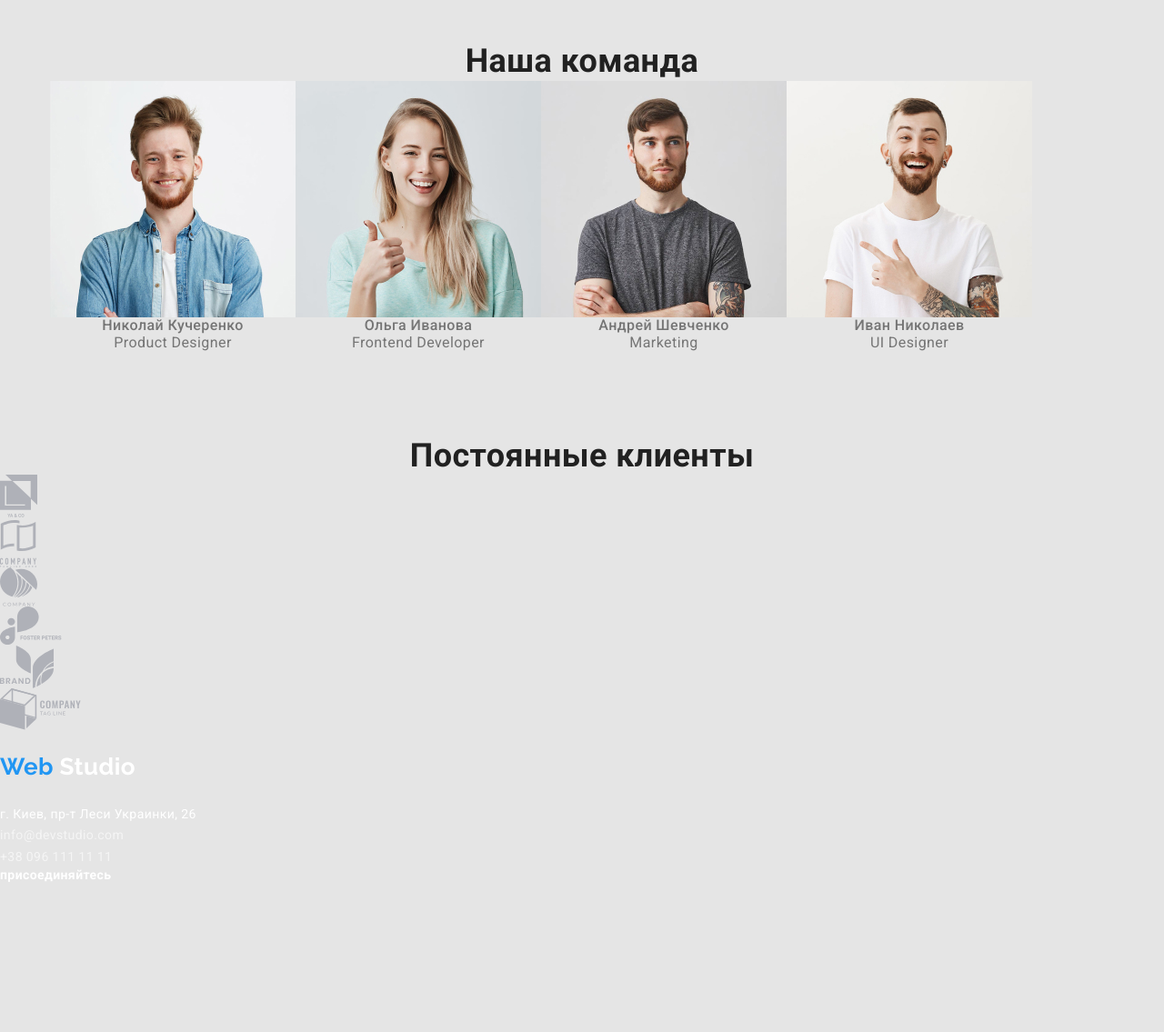
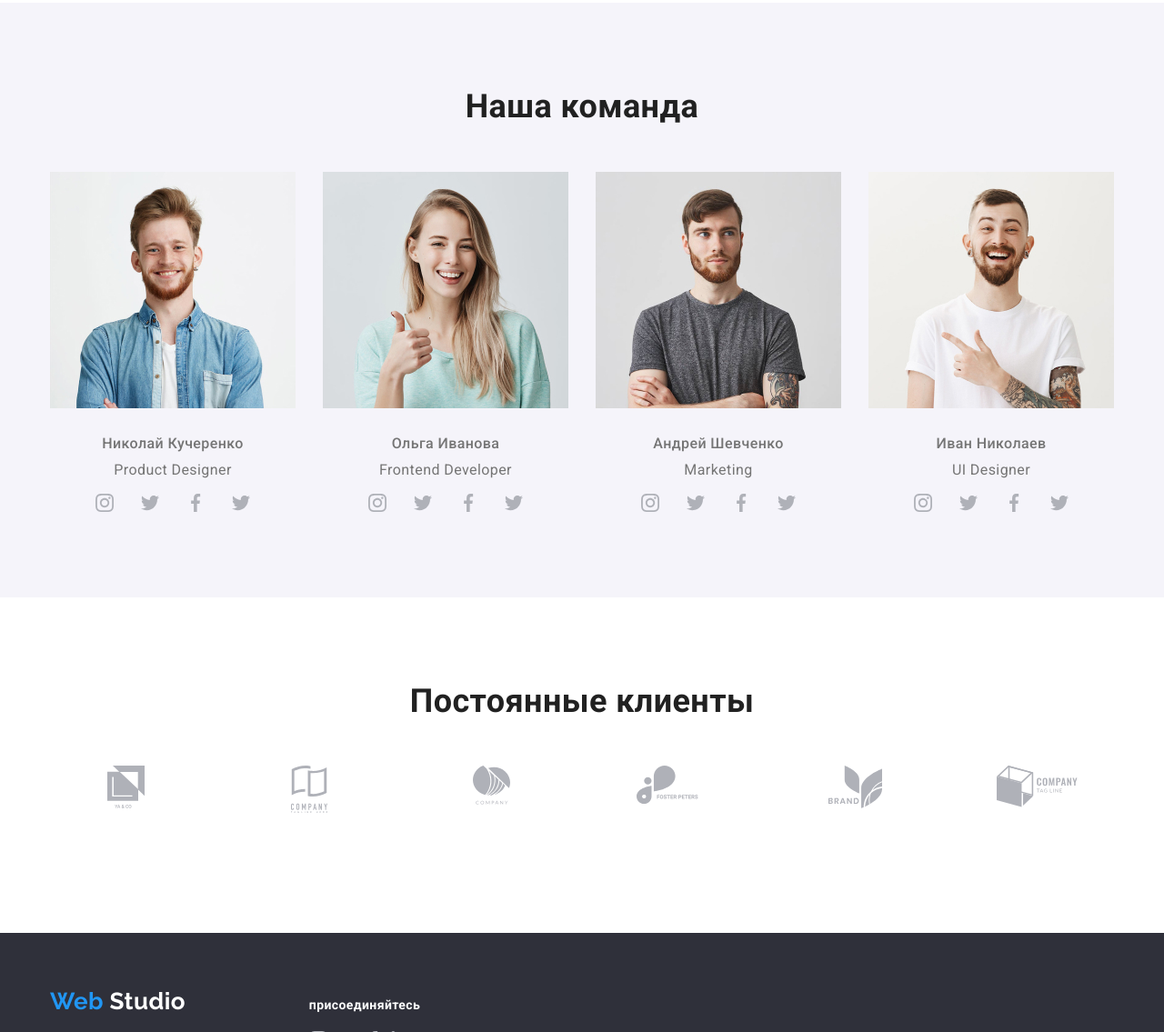
Before and after one commit to Natalia2525/goit-markup-hw-03, a plain HTML site: page index.html in a window 1280 px wide. Shown: the part 1665-2800 px from the top of the page at 91% size. Before the commit the page ends 2636 px from the top, so only its background shows below. Drawn offline with Linux system fonts and the light colour scheme.

Commit message:
ДОлавлено офорление страницы Студия

```diff
--- a/css/styles.css
+++ b/css/styles.css
@@ -45,7 +45,7 @@ ul{
 
 body {
     color: var(--primary-text-color);
-    background: #E5E5E5;
+    background-color: var(--primary-white-color);
     font-family: var(--main-font);
     letter-spacing: 0.03em;
     font-size: 14px;
@@ -67,7 +67,7 @@ body {
     align-items: center;
 }
 
-.logo {
+.logo-main {
     margin-right: 85px;
     padding-top: 25px;
     padding-bottom: 24px;
@@ -137,6 +137,7 @@ body {
 
 
 .hero {
+    background-color: brown;
     margin-bottom: 30px;
     padding-top: 200px;
 
@@ -180,6 +181,11 @@ body {
 }
 
 .about-us-img {
+    padding-top: 25px;
+    padding-right: 100px;
+    padding-bottom: 25px;
+    padding-left: 100px;
+
     border-radius: 4px;
 }
 
@@ -230,11 +236,29 @@ body {
 
 /*  Наша команда  */
 
+.team {
+    background: #F5F4FA;
+}
+
 .team-list {
     display: flex;
+    margin-top: 50px;
+    padding-bottom: 94px;
+}
+
+.social-list {
+    display: flex;
+    margin-top: 16px;
+    justify-content: center;
+}
+
+.team-list li:not(:last-child) {
+    margin-right: 30px;
 }
 
 .team-list-header {
+    margin-top: 30px;
+
     font-weight: 500;
     font-size: 16px;
     line-height: 1.18;
@@ -242,22 +266,77 @@ body {
 }
 
 .team-list-item {
+    margin-top: 10px;
+
     color: var(--primary-text-color);
     font-size: 16px;
     line-height: 1.18;
     text-align: center;
 }
 
+/*  Постоянные клиенты */
+
+.company-list {
+    display: flex;
+    margin-top: 50px;
+    padding-bottom: 94px;
+    justify-content: center;
+}
+
+.company-list-item:not(:last-child) {
+    margin-right: 30px;
+}
+
+.company-list-item .link{
+    width: 170px;
+    height: 90px;
+}
+
+.images {
+    display: block;
+    margin: auto;
+}
+
+
 /* Футер */
+
+.footer {
+    background-color: #2F303A;
+}
+
+.logo-footer {
+    padding-top: 60px;
+
+    color: var(--logo-color);
+    font-family: var(--secondary-font);
+    font-weight: 700;
+    font-size: 26px;
+    line-height: 1.2;
+}
+
+.footer .container {
+    display: flex;
+}
 
 .logo-studio {
     color: var(--primary-white-color);
+}
+
+.address-list {
+    margin-top: 20px;
+    margin-right: 69px;
+    padding-bottom: 60px;
 }
 
 .address .link {
     color: var(--primary-white-color);
     line-height: 1.71;
 }
+.mail,
+.tel {
+    margin-top: 9px;
+}
+
 
 .mail .link,
 .tel .link {
@@ -270,6 +349,23 @@ body {
     font-weight: 700;
 }
 
+..mail {
+    margin-top: 9px;
+}
+
+.footer-social {
+    /* padding-top: 72PX; */
+    margin-top: 72px;
+}
+
+.footer-social-list  {
+    display: flex;
+    margin-top: 20px;
+}
+
+.footer-social-list li:not(:last-child) {
+    margin-right: 10px;
+}
 
 /*  Вкладка  Портфолио */
 /*  Фильтр */
--- a/index.html
+++ b/index.html
@@ -13,7 +13,7 @@
     <header class="header">
       <div class="container">
         <nav class="navigation">
-          <a class="logo link" href="./index.html">
+          <a class="logo-main link" href="./index.html">
             <span class="logo-web">Web</span> Studio
           </a>
           <ul class="site-nav">
@@ -122,16 +122,24 @@
           <p class="team-list-item">Product Designer</p>
           <ul class="social-list">
             <li>
-              <a class="social-list-item" href="" aria-label="инстаграм"></a>
+              <a class="social-list-item" href="" aria-label="инстаграм">
+                <img src="./images/social-icon/instagram.svg" alt="инстаграм">
+              </a>
             </li>
             <li>
-              <a class="social-list-item" href="" aria-label="твиттер"></a>
+              <a class="social-list-item" href="" aria-label="твиттер">
+              <img src="./images/social-icon/twitter.svg" alt="твиттер">
+            </a>
             </li>
             <li>
-              <a class="social-list-item" href="" aria-label="фейсбук"></a>
+              <a class="social-list-item" href="" aria-label="фейсбук">
+              <img src="./images/social-icon/facebook.svg" alt="фейсбук">
+            </a>
             </li>
             <li>
-              <a class="social-list-item" href="" aria-label="линкедин"></a>
+              <a class="social-list-item" href="" aria-label="линкедин">
+              <img src="./images/social-icon/twitter.svg" alt="линдекин">
+            </a>
             </li>
           </ul>
         </li>
@@ -141,16 +149,24 @@
           <p class="team-list-item">Frontend Developer</p>
           <ul class="social-list">
             <li>
-              <a class="social-list-item" href="" aria-label="инстаграм"></a>
+              <a class="social-list-item" href="" aria-label="инстаграм">
+                <img src="./images/social-icon/instagram.svg" alt="инстаграм">
+              </a>
             </li>
             <li>
-              <a class="social-list-item" href="" aria-label="твиттер"></a>
+              <a class="social-list-item" href="" aria-label="твиттер">
+                <img src="./images/social-icon/twitter.svg" alt="твиттер">
+              </a>
             </li>
             <li>
-              <a class="social-list-item" href="" aria-label="фейсбук"></a>
+              <a class="social-list-item" href="" aria-label="фейсбук">
+                <img src="./images/social-icon/facebook.svg" alt="фейсбук">
+              </a>
             </li>
             <li>
-              <a class="social-list-item" href="" aria-label="линкедин"></a>
+              <a class="social-list-item" href="" aria-label="линкедин">
+                <img src="./images/social-icon/twitter.svg" alt="линдекин">
+              </a>
             </li>
           </ul>
         </li>
@@ -160,16 +176,24 @@
           <p class="team-list-item">Marketing</p>
           <ul class="social-list">
             <li>
-              <a class="social-list-item" href="" aria-label="инстаграм"></a>
+              <a class="social-list-item" href="" aria-label="инстаграм">
+                <img src="./images/social-icon/instagram.svg" alt="инстаграм">
+              </a>
             </li>
             <li>
-              <a class="social-list-item" href="" aria-label="твиттер"></a>
+              <a class="social-list-item" href="" aria-label="твиттер">
+                <img src="./images/social-icon/twitter.svg" alt="твиттер">
+              </a>
             </li>
             <li>
-              <a class="social-list-item" href="" aria-label="фейсбук"></a>
+              <a class="social-list-item" href="" aria-label="фейсбук">
+                <img src="./images/social-icon/facebook.svg" alt="фейсбук">
+              </a>
             </li>
             <li>
-              <a class="social-list-item" href="" aria-label="линкедин"></a>
+              <a class="social-list-item" href="" aria-label="линкедин">
+                <img src="./images/social-icon/twitter.svg" alt="линдекин">
+              </a>
             </li>
           </ul>
         </li>
@@ -179,16 +203,24 @@
           <p class="team-list-item">UI Designer</p>
           <ul class="social-list">
             <li>
-              <a class="social-list-item" href="" aria-label="инстаграм"></a>
+              <a class="social-list-item" href="" aria-label="инстаграм">
+                <img src="./images/social-icon/instagram.svg" alt="инстаграм">
+              </a>
             </li>
             <li>
-              <a class="social-list-item" href="" aria-label="твиттер"></a>
+              <a class="social-list-item" href="" aria-label="твиттер">
+                <img src="./images/social-icon/twitter.svg" alt="твиттер">
+              </a>
             </li>
             <li>
-              <a class="social-list-item" href="" aria-label="фейсбук"></a>
+              <a class="social-list-item" href="" aria-label="фейсбук">
+                <img src="./images/social-icon/facebook.svg" alt="фейсбук">
+              </a>
             </li>
             <li>
-              <a class="social-list-item" href="" aria-label="линкедин"></a>
+              <a class="social-list-item" href="" aria-label="линкедин">
+                <img src="./images/social-icon/twitter.svg" alt="линдекин">
+              </a>
             </li>
           </ul>
         </li>
@@ -199,52 +231,55 @@
     <!-- Постоянные клиенты -->
 
     <section class="company">
+      <div class="container">
         <h2 class="title">Постоянные клиенты</h2>
       <ul class="company-list">
-        <li>
+        <li class="company-list-item">
           <a class="link" href="">
             <img class="images" src="./images/logo_company/logo1.svg" alt="логотип 1">
           </a>
         </li>
-        <li>
+        <li class="company-list-item">
           <a class="link" href="">
             <img class="images" src="./images/logo_company/logo2.svg" alt="логотип 2">
           </a>
         </li>
-        <li>
+        <li class="company-list-item">
           <a class="link" href="">
             <img class="images" src="./images/logo_company/logo3.svg" alt="логотип 3">
           </a>
         </li>
-        <li>
+        <li class="company-list-item">
           <a class="link" href="">
             <img class="images" src="./images/logo_company/logo4.svg" alt="логотип 4">
           </a>
         </li>
-        <li>
+        <li class="company-list-item">
           <a class="link" href="">
             <img class="images" src="./images/logo_company/logo5.svg" alt="логотип 5">
           </a>
         </li>
-        <li>
+        <li class="company-list-item">
           <a class="link" href="">
             <img class="images" src="./images/logo_company/logo6.svg" alt="логотип 6">
           </a>
         </li>
       </ul>
+      </div>
     </section>
 
     </main>
 
     <!-- Футер -->
-    <footer>
+    <footer class="footer">
 
+      <div class="container">
         <div>
-        <a class="logo link" href="./index.html">
+          <a class="logo-footer link" href="./index.html">
             <span class="logo-web">Web</span>
             <span class="logo-studio"> Studio</span>
           </a>
-        <ul>
+          <ul class="address-list">
             <li class="address" >
               <a class="link" href="https://goo.gl/maps/SWiXS9RrNfBvQdv68">г. Киев, пр-т Леси Украинки, 26</a>
             </li>
@@ -258,22 +293,31 @@
         </div>
 
 
-      <div>
+        <div class="footer-social">
           <b class="subtitle">присоединяйтесь</b>
-        <ul>
+          <ul class="footer-social-list">
             <li>
-            <a class="link" href="" aria-label="инстаграм"></a>
+              <a class="link" href="" aria-label="инстаграм">
+                <img src="./images/social-icon/instagram.svg" alt="инстаграм">
+              </a>
             </li>
             <li>
-            <a class="link" href="" aria-label="твиттер"></a>
+              <a class="link" href="" aria-label="твиттер">
+                <img src="./images/social-icon/twitter.svg" alt="твиттер">
+              </a>
             </li>
             <li>
-            <a class="link" href="" aria-label="фейсбук"></a>
+              <a class="link" href="" aria-label="фейсбук">
+                <img src="./images/social-icon/facebook.svg" alt="фейсбук">
+              </a>
             </li>
             <li>
-            <a class="link" href="" aria-label="линкедин"></a>
+              <a class="link" href="" aria-label="линкедин">
+                <img src="./images/social-icon/linkedin.svg" alt="линдекин">
+              </a>
             </li>
           </ul>
+        </div>
       </div>
 
     </footer>
```
Also changed, not shown: images/social-icon/facebook.svg (added), images/social-icon/instagram.svg (added), images/social-icon/linkedin.svg (added), images/social-icon/twitter.svg (added). Lines whose indentation alone changed are shown as unchanged.
